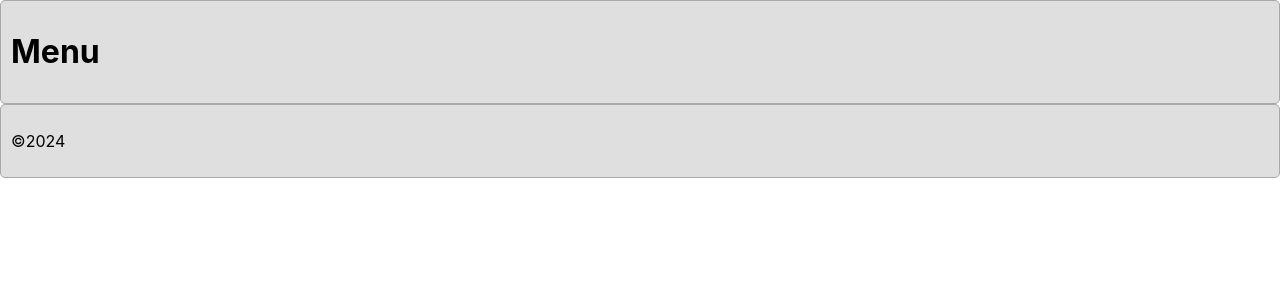
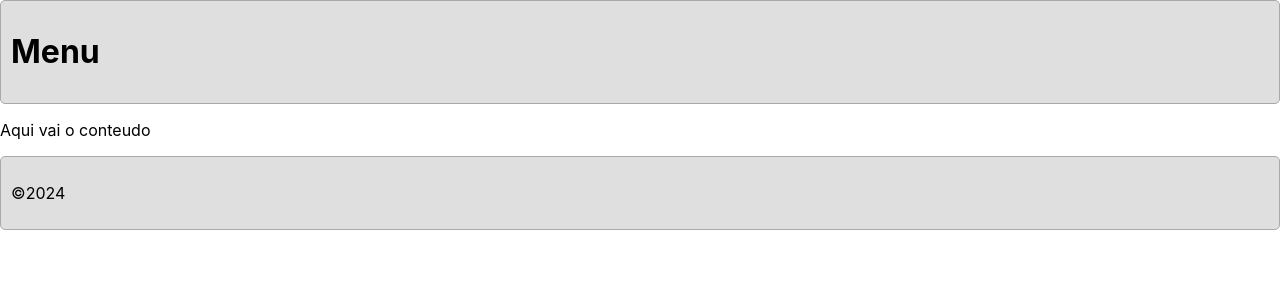
Before and after one commit to mateusback/deploy-erp-pi, a React (Create React App) app: page /dashboard in a window 1280 px wide. Before the commit this address had no page. Shown: the top 300 px of the page. Built offline with nearby package versions, Linux system fonts and the light colour scheme.

Commit message:
feat: adiciona a pasta da pagina para a dashboard

```diff
--- a/src/App.js
+++ b/src/App.js
@@ -3,6 +3,7 @@ import { BrowserRouter, Route, Routes } from 'react-router-dom';
 import Login from './pages/login/Login';
 import Header from './components/header/Header';
 import Footer from './components/footer/Footer';
+import Dashboard from './pages/dashboard/Dashboard';
 
 function App() {
   return (
@@ -11,6 +12,7 @@ function App() {
       <BrowserRouter>
         <Routes>
           <Route path='/' Component={Login}></Route>
+          <Route path='/dashboard' Component={Dashboard}></Route>
         </Routes>
       </BrowserRouter>
       <Footer />
--- /dev/null
+++ b/src/pages/dashboard/Dashboard.jsx
@@ -0,0 +1,15 @@
+import React from 'react';
+
+const Dashboard = () => {
+    return (
+        <>
+            <div className="">
+                <div>
+                    <p>Aqui vai o conteudo</p>
+                </div>
+            </div>
+        </>
+    );
+}
+
+export default Dashboard;
```
Also changed, not shown: src/pages/dashboard/Dashboard.css (added).
